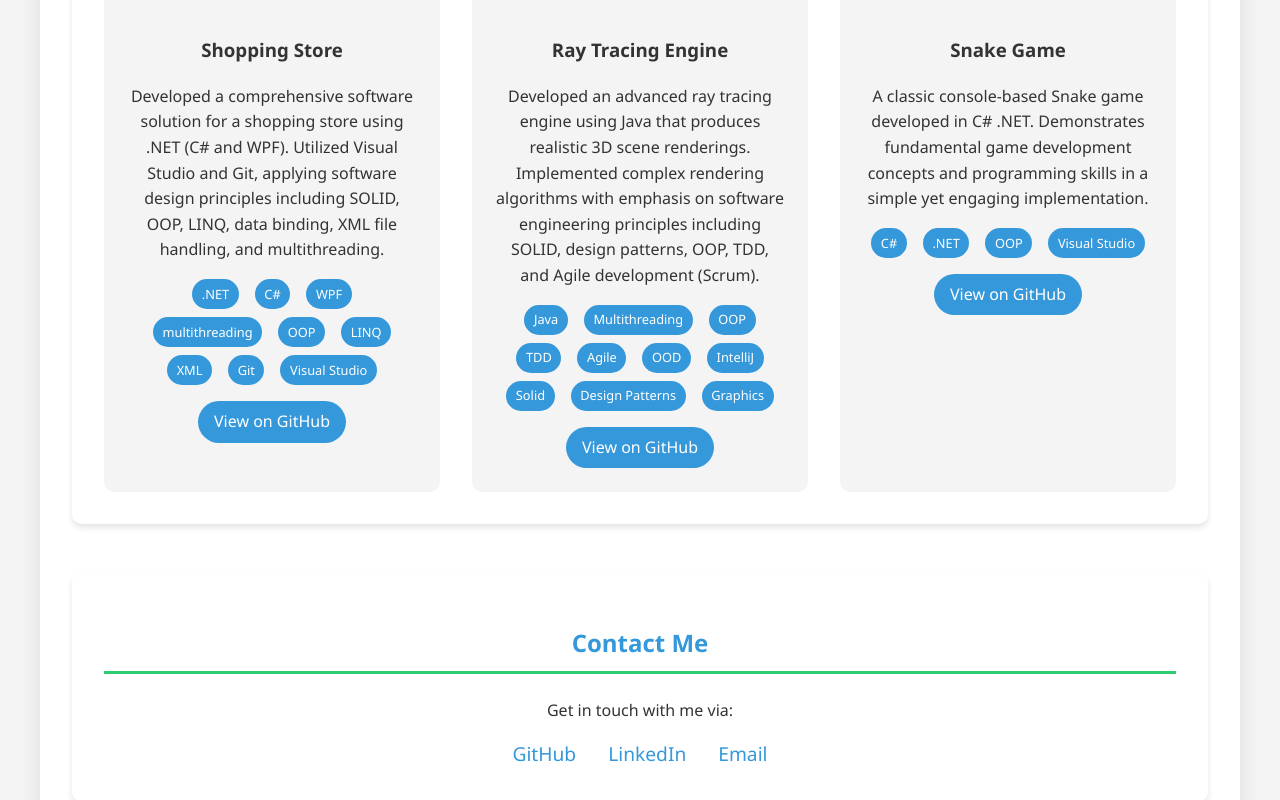
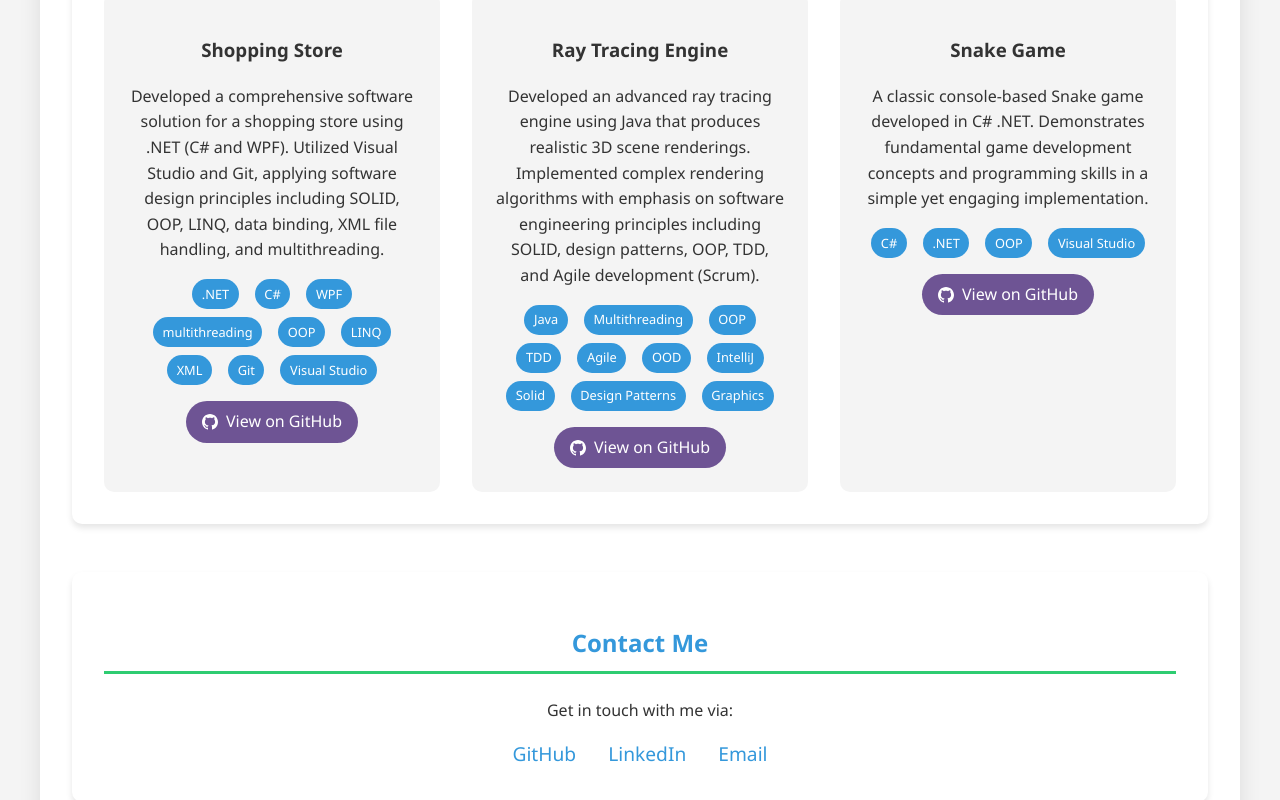
Before and after one commit to dotz600/myPortfolio, a React (Create React App) app: page / in a window 1280 px wide. Shown: the part 1035-1835 px from the top of the page. Built offline with nearby package versions, Linux system fonts and the light colour scheme.

Commit message:
Add GitHub icon to project cards and update button styling

```diff
--- a/src/App.css
+++ b/src/App.css
@@ -143,6 +143,26 @@
   background-color: var(--secondary-color);
 }
 
+.project-card .github-link {
+  background-color: #6e5494; /* GitHub purple */
+  color: white;
+  display: inline-flex;
+  align-items: center;
+  justify-content: center;
+  gap: 0.5rem;
+  transition: background-color 0.3s ease;
+}
+
+.project-card .github-link:hover {
+  background-color: #4f3d70; /* Darker purple on hover */
+}
+
+.project-card .github-link svg {
+  width: 1rem;
+  height: 1rem;
+  fill: currentColor;
+}
+
 .contact-links {
   display: flex;
   justify-content: center;
--- a/src/App.js
+++ b/src/App.js
@@ -1,5 +1,11 @@
 import React from 'react';
 import './App.css';
+
+const GitHubIcon = () => (
+  <svg xmlns="http://www.w3.org/2000/svg" width="24" height="24" viewBox="0 0 24 24">
+    <path d="M12 0c-6.626 0-12 5.373-12 12 0 5.302 3.438 9.8 8.207 11.387.599.111.793-.261.793-.577v-2.234c-3.338.726-4.033-1.416-4.033-1.416-.546-1.387-1.333-1.756-1.333-1.756-1.089-.745.083-.729.083-.729 1.205.084 1.839 1.237 1.839 1.237 1.07 1.834 2.807 1.304 3.492.997.107-.775.418-1.305.762-1.604-2.665-.305-5.467-1.334-5.467-5.931 0-1.311.469-2.381 1.236-3.221-.124-.303-.535-1.524.117-3.176 0 0 1.008-.322 3.301 1.23.957-.266 1.983-.399 3.003-.404 1.02.005 2.047.138 3.006.404 2.291-1.552 3.297-1.23 3.297-1.23.653 1.653.242 2.874.118 3.176.77.84 1.235 1.911 1.235 3.221 0 4.609-2.807 5.624-5.479 5.921.43.372.823 1.102.823 2.222v3.293c0 .319.192.694.801.576 4.765-1.589 8.199-6.086 8.199-11.386 0-6.627-5.373-12-12-12z"/>
+  </svg>
+);
 
 function App() {
   const projects = [
@@ -92,9 +98,25 @@
                   ))}
                 </div>
                 <div className="project-links">
-                  <a href={project.githubLink} target="_blank" rel="noopener noreferrer">View on GitHub</a>
-                  {project.demoLink !== "#" && (
-                    <a href={project.demoLink} target="_blank" rel="noopener noreferrer">Demo</a>
+                  {project.githubLink && (
+                    <a
+                      href={project.githubLink}
+                      target="_blank"
+                      rel="noopener noreferrer"
+                      className="github-link"
+                    >
+                      <GitHubIcon /> View on GitHub
+                    </a>
+                  )}
+                  {project.demoLink && project.demoLink !== "#" && (
+                    <a
+                      href={project.demoLink}
+                      target="_blank"
+                      rel="noopener noreferrer"
+                      className="demo-link"
+                    >
+                      Live Demo
+                    </a>
                   )}
                 </div>
               </div>
```
